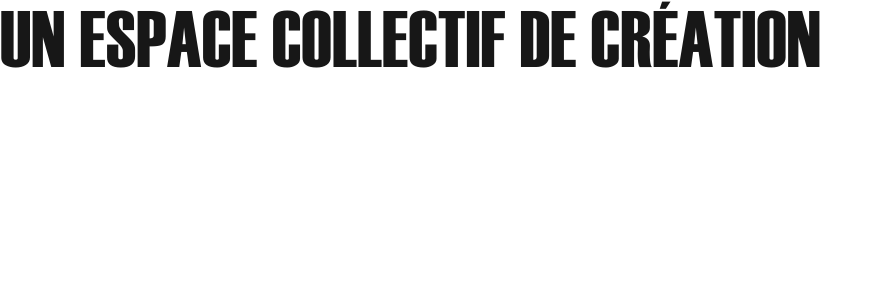
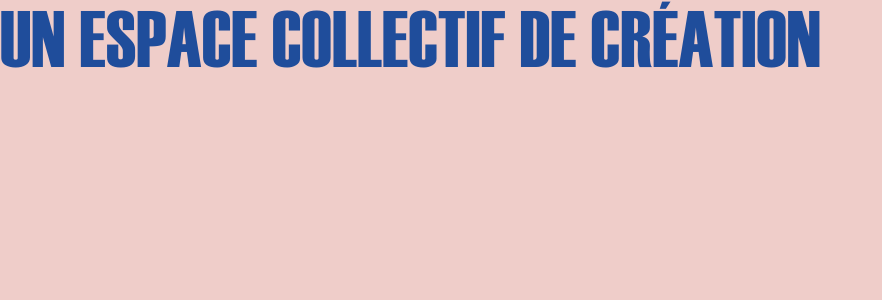
Before and after one commit to cascadestudio/atelier-di-bernard, a Next.js app: page / in a window 1280 px wide. Shown: the top 300 px of the page, without its empty margins (0-882 px from the left). Built offline with nearby package versions, Linux system fonts and the light colour scheme.

Commit message:
init landing page

```diff
--- a/src/app/globals.css
+++ b/src/app/globals.css
@@ -28,7 +28,7 @@
 
 :root {
   --background: #ffffff;
-  --foreground: #171717;
+  --foreground: #1f4d9b;
   --color-background: var(--background);
   --color-foreground: var(--foreground);
   --font-sans: var(--font-geist-sans);
@@ -37,8 +37,8 @@
 
 @media (prefers-color-scheme: dark) {
   :root {
-    --background: #0a0a0a;
-    --foreground: #ededed;
+    --background: #1f4d9b;
+    --foreground: #ffffff;
   }
 }
 
--- a/src/app/page.tsx
+++ b/src/app/page.tsx
@@ -1,6 +1,6 @@
 export default function Home() {
   return (
-    <main className="min-h-screen">
+    <main className="min-h-screen bg-[#EFCDC9]">
       <h1>Un espace collectif de création</h1>
     </main>
   );
```
Also changed, not shown: public/images/banniere.png (added), public/images/logo.png (added).
